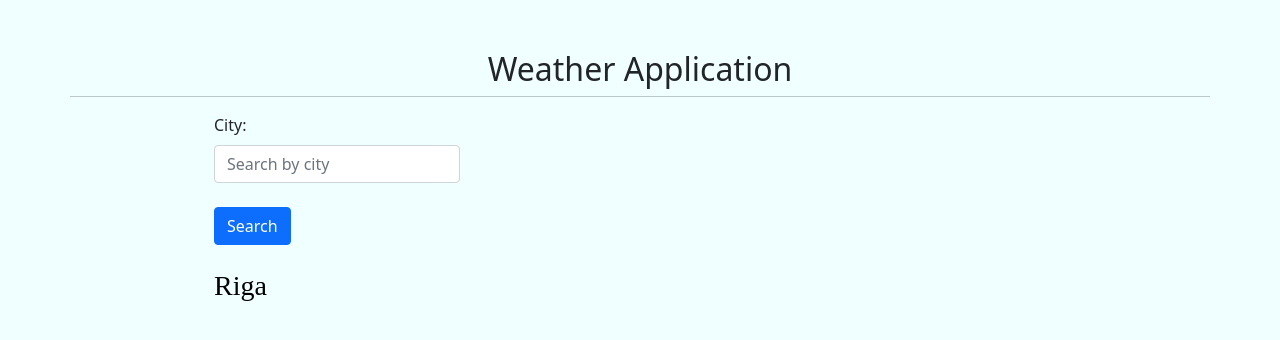
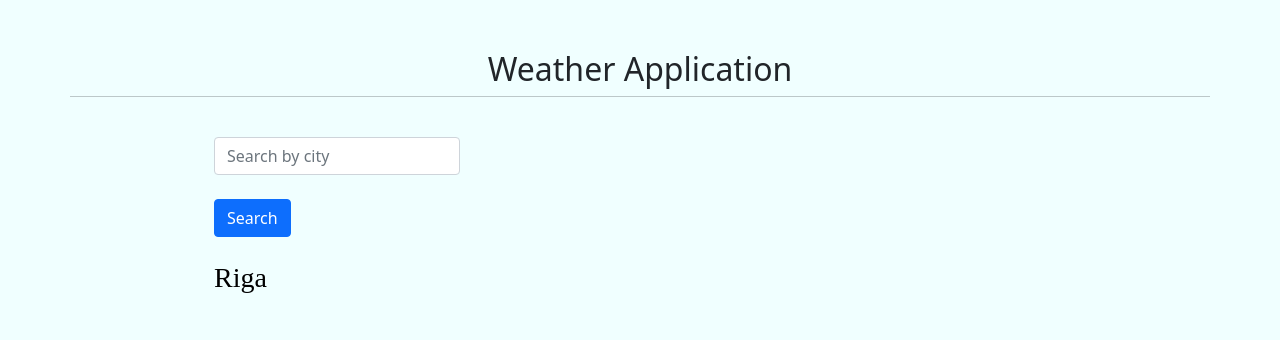
Before and after one commit to k-dimitrijevs/Weather, a PHP site: page /template.php in a window 1280 px wide. Shown: the top 340 px of the page. Run offline with PHP 8.4, Linux system fonts and the light colour scheme; data that the repository does not hold is empty.

Commit message:
style fixes

```diff
--- a/template.php
+++ b/template.php
@@ -16,7 +16,7 @@
 
         <div class="row search-city">
             <form method="post">
-                <label for="searchCity" class="form-label">City:</label>
+                <label for="searchCity" class="form-label"></label>
                 <input type="text" class="form-control w-25" id="searchCity" name="searchCity" placeholder="Search by city"><br>
 
                 <button type="submit" name="search" class="btn btn-primary">Search</button><br><br>
@@ -55,7 +55,7 @@
                         <h4 class="text-primary"><?php echo $hour->getTime() ?></h4>
                         <p class="text-secondary condition"><?php echo $hour->getCondition() ?></p>
                         <p class="text-secondary"><?php echo "{$hour->getTempC()} °C / {$hour->getTempF()} °F" ?></p>
-                        <p class="text-secondary"><?php echo "{$hour->getWindDir()} / {$hour->getWind()} (kp/h)" ?></p>
+                        <p class="text-secondary"><?php echo "{$hour->getWindDir()} / {$hour->getWind()} (kp/h)"?></p>
                     </div>
                 <?php endforeach; ?>
             </div>
```
